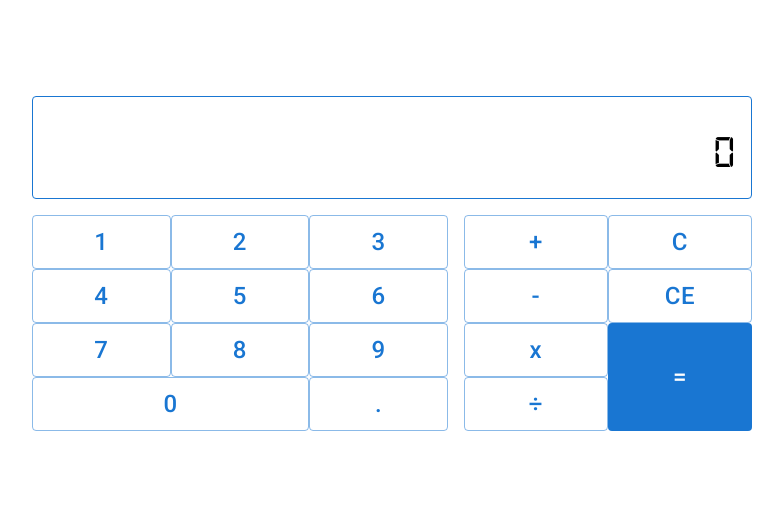
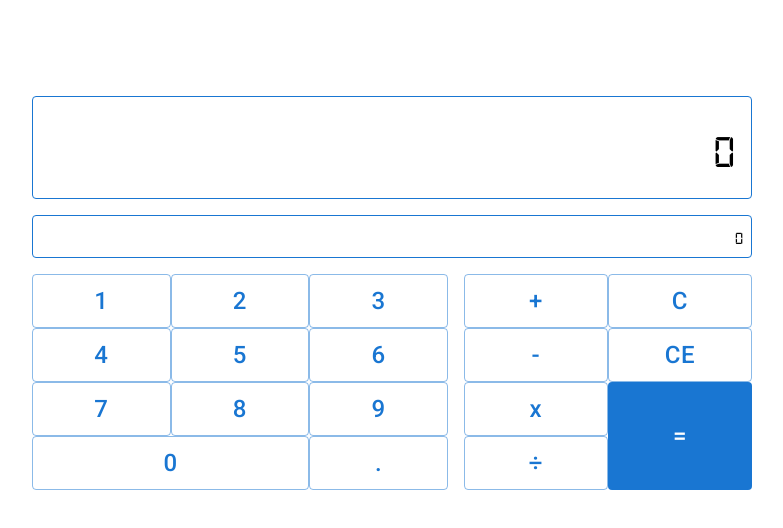
Before and after one commit to shard520/calc-app, a React (Create React App) app: page / in a window 1280 px wide. Shown: the top 528 px of the page, without its empty margins (248-1031 px from the left). Built offline with nearby package versions, Linux system fonts and the light colour scheme; the HTML template or start-up script is replaced by a standard one.

Commit message:
Update to use an array to store entries and display in SmallDisplay. Add logic in handlers to handle input either as a history entry or an update to the main display.

```diff
--- a/src/App.js
+++ b/src/App.js
@@ -7,6 +7,7 @@ import './App.css';
 
 import Display from './components/Display';
 import Controls from './components/Controls';
+import SmallDisplay from './components/SmallDisplay';
 
 const appTheme = createTheme({
   typography: {
@@ -16,12 +17,37 @@ const appTheme = createTheme({
 
 function App() {
   const [displayNum, setDisplayNum] = useState('0');
+  const [historyArr, setHistoryArr] = useState([]);
+
+  const operatorRegex = new RegExp(/[+]|[-]|[*]|[/]/);
 
   const handleClick = e => {
     const char = e.target.dataset.value;
 
+    if (
+      String(displayNum) === '0' &&
+      operatorRegex.test(char) &&
+      operatorRegex.test(historyArr[historyArr.length - 1])
+    ) {
+      setHistoryArr(() => {
+        const arr = [...historyArr];
+        arr.pop();
+        arr.push(char);
+        return arr;
+      });
+      setDisplayNum('0');
+    } else if (operatorRegex.test(char)) {
+      setHistoryArr(() => {
+        return [...historyArr, displayNum, char];
+      });
+      setDisplayNum('0');
+    } else {
+      // only allow 1 decimal point
+      if (String(displayNum).includes('.') && char === '.') return;
+
       let newNum = displayNum + char;
 
+      // Remove error message
       if (String(newNum).includes('error')) {
         newNum = newNum.replace('error', '');
       }
@@ -29,11 +55,13 @@ function App() {
       // remove leading 0
       if (newNum[0] === '0' && newNum[1] !== '.') newNum = newNum.substring(1);
       setDisplayNum(newNum);
+    }
   };
 
   const handleCalc = () => {
     try {
-      const result = evaluate(displayNum);
+      setHistoryArr(() => [...historyArr, displayNum]);
+      const result = evaluate(historyArr.join('') + displayNum);
       setDisplayNum(result);
     } catch (err) {
       console.error(`💥 💥 ${err}`);
@@ -43,14 +71,17 @@ function App() {
 
   const handleReset = () => {
     setDisplayNum(0);
+    setHistoryArr([]);
   };
 
   const handleCancel = () => {
-    let numStr = String(displayNum);
+    setHistoryArr(() => {
+      const arr = [...historyArr];
+      arr.pop();
+      return arr;
+    });
 
-    numStr = numStr.slice(0, -1);
-
-    setDisplayNum(numStr);
+    setDisplayNum(0);
   };
 
   return (
@@ -59,6 +90,7 @@ function App() {
         <Box className="app">
           <Box sx={{ width: { xs: '85%', sm: '60%' }, ml: 'auto', mr: 'auto' }}>
             <Display displayNum={displayNum} />
+            <SmallDisplay historyArr={historyArr} />
             <Controls
               updateDisplay={handleClick}
               equalsClick={handleCalc}
--- /dev/null
+++ b/src/components/SmallDisplay.js
@@ -0,0 +1,33 @@
+import { createTheme, Typography } from '@mui/material';
+import { Box, ThemeProvider } from '@mui/system';
+
+const smallDisplayTheme = createTheme({
+  typography: {
+    fontFamily: ['digital', 'alarm', 'sans-serif'].join(','),
+    textAlign: 'right',
+    fontSize: 15,
+  },
+});
+
+const SmallDisplay = ({ historyArr }) => {
+  return (
+    <Box>
+      <ThemeProvider theme={smallDisplayTheme}>
+        <Typography
+          sx={{
+            textAlign: 'right',
+            border: '1px solid',
+            borderColor: 'primary.main',
+            borderRadius: 1,
+            p: 1,
+            mb: 2,
+          }}
+        >
+          {historyArr.length > 0 ? historyArr.join(' ') : 0}
+        </Typography>
+      </ThemeProvider>
+    </Box>
+  );
+};
+
+export default SmallDisplay;
```
Lines whose indentation alone changed are shown as unchanged.
